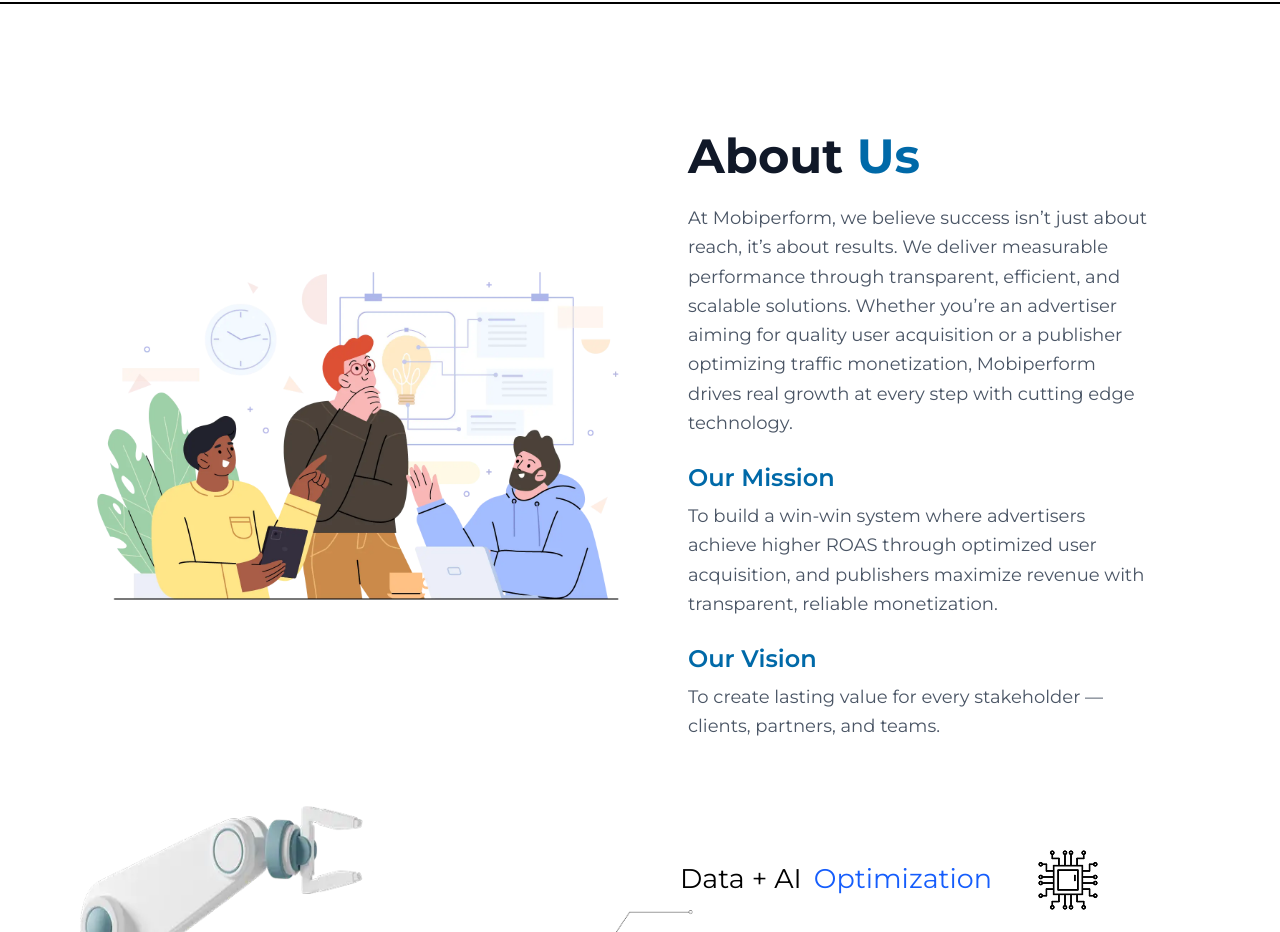
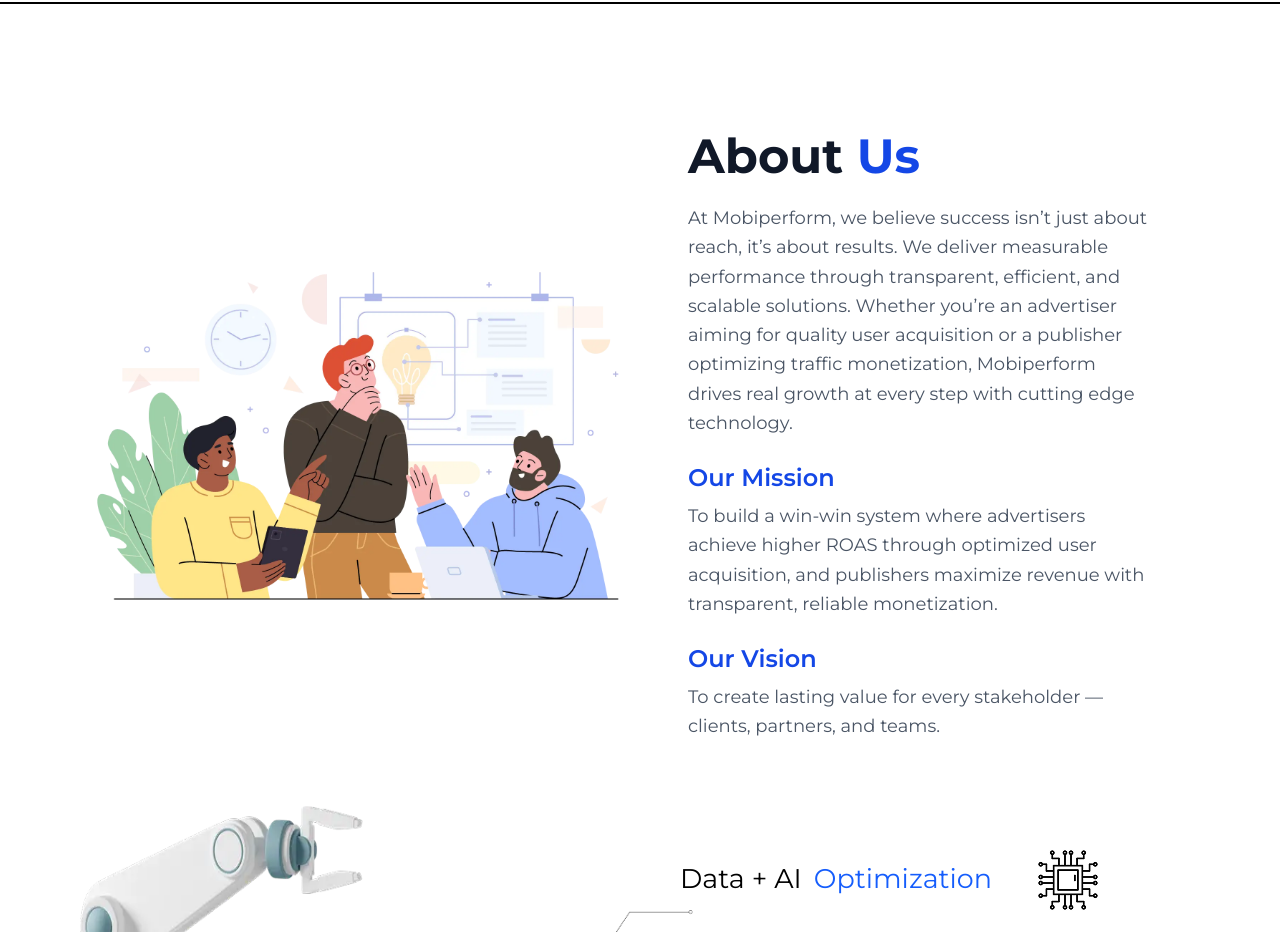
Before and after one commit to MVMGITHB/Mobiperform_Frontend, a Next.js app: page / in a window 1280 px wide. Shown: the part 1560-2492 px from the top of the page. Built offline with nearby package versions, Linux system fonts and the light colour scheme.

Commit message:
all code updated

```diff
--- a/src/components/Article/Article.jsx
+++ b/src/components/Article/Article.jsx
@@ -9,7 +9,7 @@ import Popup3 from '../Home/Pop3'
  const Article = ({data}) => {
 
 
-console.log("mobi perform data " , data)
+// console.log("mobi perform data " , data)
 
 
   const pathname = usePathname();
--- a/src/components/Home/Pop3.jsx
+++ b/src/components/Home/Pop3.jsx
@@ -57,6 +57,7 @@ export default function Popup3({ data }) {
                             : 'https://tracking.ajio.business/click?pid=87&offer_id=2&sub1=pass_your_subid%20&redirect=https://www.ajio.com/s/50to90percentoff-140961'
                     }
                     target="_blank"
+                    rel="noopener noreferrer"
                     className="relative"
                 >
 
--- a/src/components/aboutSection/AboutUs.js
+++ b/src/components/aboutSection/AboutUs.js
@@ -46,7 +46,7 @@ export default function AboutUs() {
           whileInView="visible"
           custom={0}
           viewport={{ once: true }}
-          className="text-3xl md:text-5xl font-bold text-sky-700 mb-6"
+          className="text-3xl md:text-5xl font-bold text-blue-700 mb-6"
         >
           <span className="text-gray-900">About</span> Us
         </motion.h2>
@@ -70,7 +70,7 @@ export default function AboutUs() {
           viewport={{ once: true }}
           className="mb-6"
         >
-          <h2 className="text-2xl font-semibold text-sky-700 mb-2">Our Mission</h2>
+          <h2 className="text-2xl font-semibold text-blue-700 mb-2">Our Mission</h2>
           <p className="text-gray-600 text-base md:text-lg leading-relaxed">
           To build a win-win system  where advertisers achieve higher ROAS through optimized user acquisition, and publishers maximize revenue with transparent, reliable monetization.
 
@@ -84,7 +84,7 @@ export default function AboutUs() {
           custom={3}
           viewport={{ once: true }}
         >
-          <h3 className="text-2xl font-semibold text-sky-700 mb-2"> Our Vision</h3>
+          <h3 className="text-2xl font-semibold text-blue-700 mb-2"> Our Vision</h3>
           <p className="text-gray-600 text-base md:text-lg leading-relaxed">
            To create lasting value for every stakeholder — clients, partners, and teams.
           </p>
--- a/src/components/blog/LeftSifebar.jsx
+++ b/src/components/blog/LeftSifebar.jsx
@@ -7,7 +7,7 @@ export const LeftSidebar = () => {
     <div className="w-full flex flex-col gap-6">
       {/* Ad Section 1 */}
       <div className="w-full bg-white rounded-xl shadow-lg overflow-hidden">
-                  <Link href="https://spectrum.gotrackier.com/click?campaign_id=1201&pub_id=945&source=%7B1%7D" target="_blank">
+                  <Link href="https://spectrum.gotrackier.com/click?campaign_id=1201&pub_id=945&source=%7B1%7D" target="_blank" rel="noopener noreferrer">
 
        <Image
   src="./tataNew.webp"
@@ -21,7 +21,7 @@ export const LeftSidebar = () => {
 
       {/* Ad Section 2 */}
       <div className="w-full bg-white rounded-xl shadow-lg overflow-hidden">
-                  <Link href="https://spectrum.gotrackier.com/click?campaign_id=1201&pub_id=945&source=%7B1%7D" target="_blank">
+                  <Link href="https://spectrum.gotrackier.com/click?campaign_id=1201&pub_id=945&source=%7B1%7D" target="_blank" rel="noopener noreferrer">
 
         <Image
   src="./tataNew.webp"
--- a/src/components/blog/RightSide.jsx
+++ b/src/components/blog/RightSide.jsx
@@ -7,7 +7,7 @@ export const RightSide = () => {
     <div className="w-full flex flex-col gap-6">
       {/* Ads Section */}
       <div className="w-full bg-white rounded-xl shadow-lg overflow-hidden">
-        <Link href="http://trk.yasd.in/click?campaign_id=166&pub_id=945" target="_blank">
+        <Link href="http://trk.yasd.in/click?campaign_id=166&pub_id=945" target="_blank" rel="noopener noreferrer">
         <Image
           src="https://mvmbs.com/images/bjj2.webp"
           alt="Advertisement"
@@ -27,7 +27,7 @@ export const RightSide = () => {
 
       {/* Top News Section */}
       <div className="w-full bg-white rounded-xl shadow-lg overflow-hidden">
-         <Link href="http://trk.yasd.in/click?campaign_id=166&pub_id=945" target="_blank">
+         <Link href="http://trk.yasd.in/click?campaign_id=166&pub_id=945" target="_blank" rel="noopener noreferrer">
         <Image
           src="https://mvmbs.com/images/bjj1.webp"
           alt="Top News"
```
